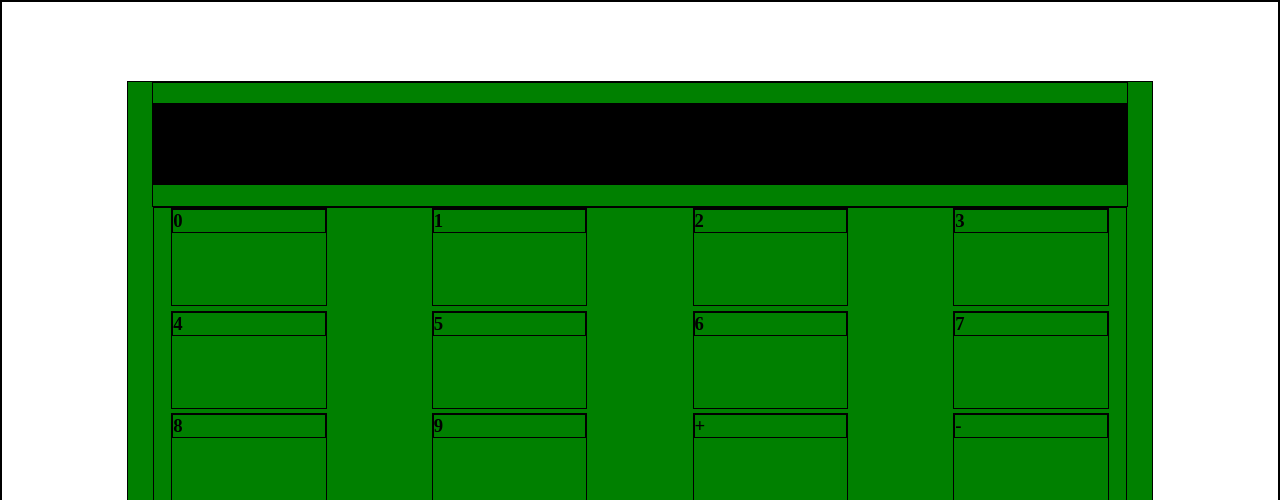
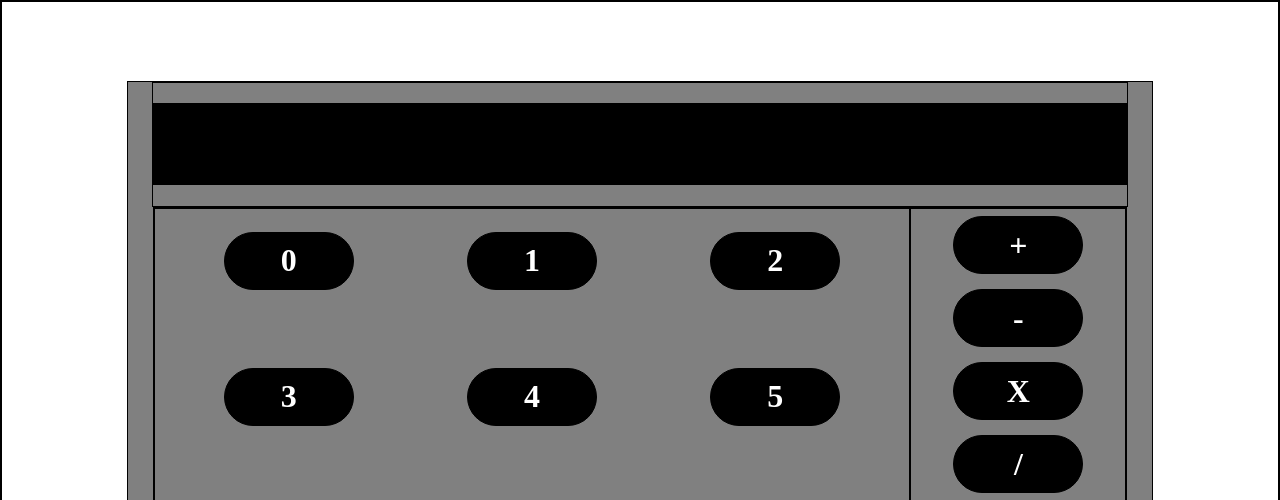
Before and after one commit to TechnicallyAustin/calculator, a plain HTML site: page index.html in a window 1280 px wide. Shown: the top 500 px of the page. Drawn offline with Linux system fonts and the light colour scheme.

Commit message:
basic calculator structure done. need to add Clear button

```diff
--- a/css/styles.css
+++ b/css/styles.css
@@ -11,7 +11,7 @@ body {
 }
 
 .calculator {
-  background-color: green;
+  background-color: gray;
   height: 80vh;
   width: 80vw;
   display: flex;
@@ -34,17 +34,48 @@ body {
   background-color: black;
 }
 
-.number-container {
+.button-container {
   height: 65vh;
   width: 76vw;
   display: flex;
-  justify-content: space-evenly;
-  flex-flow: row wrap;
-  column-gap: 9%;
+  justify-content: space-between;
+}
+
+.button {
+  height: 7vh;
+  width: 10vw;
+  border-radius: 50px;
+  display: flex;
+  flex-direction: column;
+  justify-content: center;
+  align-items: center;
+  background-color: black
+}
+
+.button h3 {
+    color: white;
+    font-size: 32px;
 
 }
 
-.button {
-  height: 12vh;
-  width: 12vw;
+.number-container {
+    width: 67vw;
+    display: flex;
+    flex-wrap: wrap;
+    gap: 15%;
+    justify-content: center;
+    align-items: center;
+    padding-top: 2%;
+    padding-bottom: 2%;
+
 }
+
+.operator-container {
+    width: 19vw;
+    display: flex;
+    flex-direction: column;
+    align-items: center;
+    justify-content: space-around
+
+
+}
--- a/src/api.js
+++ b/src/api.js
@@ -14,14 +14,15 @@ function createCalculator() {
   DisplayBox();
 
   function buttons() {
-    const buttonContainer = calculator.appendChild(
-      document.createElement("div")
-    );
-    buttonContainer.setAttribute("class", "number-container");
+    const buttonContainer = calculator.appendChild(document.createElement("div"));
+    buttonContainer.setAttribute("class", "button-container");
 
     function numbers() {
+        const numberContainer = buttonContainer.appendChild(document.createElement("div"));
+        numberContainer.setAttribute("class", "number-container")
+
       function zeroButton() {
-        const zero = buttonContainer.appendChild(document.createElement("div"));
+        const zero = numberContainer.appendChild(document.createElement("div"));
         zero.setAttribute("class", "number zero button");
         const number = zero.appendChild(document.createElement("h3"));
         number.textContent = "0";
@@ -29,7 +30,7 @@ function createCalculator() {
       zeroButton();
 
       function oneButton() {
-        const one = buttonContainer.appendChild(document.createElement("div"));
+        const one = numberContainer.appendChild(document.createElement("div"));
         one.setAttribute("class", "number one button");
         const number = one.appendChild(document.createElement("h3"));
         number.textContent = "1";
@@ -37,7 +38,7 @@ function createCalculator() {
       oneButton();
 
       function twoButton() {
-        const two = buttonContainer.appendChild(document.createElement("div"));
+        const two = numberContainer.appendChild(document.createElement("div"));
         two.setAttribute("class", "number two button");
         const number = two.appendChild(document.createElement("h3"));
         number.textContent = "2";
@@ -45,7 +46,7 @@ function createCalculator() {
       twoButton();
 
       function threeButton() {
-        const three = buttonContainer.appendChild(
+        const three = numberContainer.appendChild(
           document.createElement("div")
         );
         three.setAttribute("class", "number three button");
@@ -55,7 +56,7 @@ function createCalculator() {
       threeButton();
 
       function fourButton() {
-        const four = buttonContainer.appendChild(document.createElement("div"));
+        const four = numberContainer.appendChild(document.createElement("div"));
         four.setAttribute("class", "number four button");
         const number = four.appendChild(document.createElement("h3"));
         number.textContent = "4";
@@ -63,7 +64,7 @@ function createCalculator() {
       fourButton();
 
       function fiveButton() {
-        const five = buttonContainer.appendChild(document.createElement("div"));
+        const five = numberContainer.appendChild(document.createElement("div"));
         five.setAttribute("class", "number five button");
         const number = five.appendChild(document.createElement("h3"));
         number.textContent = "5";
@@ -71,7 +72,7 @@ function createCalculator() {
       fiveButton();
 
       function sixButton() {
-        const six = buttonContainer.appendChild(document.createElement("div"));
+        const six = numberContainer.appendChild(document.createElement("div"));
         six.setAttribute("class", "number six button");
         const number = six.appendChild(document.createElement("h3"));
         number.textContent = "6";
@@ -79,7 +80,7 @@ function createCalculator() {
       sixButton();
 
       function sevenButton() {
-        const seven = buttonContainer.appendChild(
+        const seven = numberContainer.appendChild(
           document.createElement("div")
         );
         seven.setAttribute("class", "number seven button");
@@ -89,7 +90,7 @@ function createCalculator() {
       sevenButton();
 
       function eightButton() {
-        const eight = buttonContainer.appendChild(
+        const eight = numberContainer.appendChild(
           document.createElement("div")
         );
         eight.setAttribute("class", "number eight button");
@@ -99,7 +100,7 @@ function createCalculator() {
       eightButton();
 
       function nineButton() {
-        const nine = buttonContainer.appendChild(document.createElement("div"));
+        const nine = numberContainer.appendChild(document.createElement("div"));
         nine.setAttribute("class", "number nine button");
         const number = nine.appendChild(document.createElement("h3"));
         number.textContent = "9";
@@ -109,8 +110,11 @@ function createCalculator() {
     numbers();
 
     function operators() {
+        const operatorContainer = buttonContainer.appendChild(document.createElement("div"));
+        operatorContainer.setAttribute("class", "operator-container");
+
       function addButton() {
-        const add = buttonContainer.appendChild(document.createElement("div"));
+        const add = operatorContainer.appendChild(document.createElement("div"));
         add.setAttribute("class", "operator add button");
         const operator = add.appendChild(document.createElement("h3"));
         operator.textContent = "+";
@@ -118,7 +122,7 @@ function createCalculator() {
       addButton();
 
       function subtractButton() {
-        const subtract = buttonContainer.appendChild(
+        const subtract = operatorContainer.appendChild(
           document.createElement("div")
         );
         subtract.setAttribute("class", "operator subtract button");
@@ -128,7 +132,7 @@ function createCalculator() {
       subtractButton();
 
       function multiplyButton() {
-        const multiply = buttonContainer.appendChild(
+        const multiply = operatorContainer.appendChild(
           document.createElement("div")
         );
         multiply.setAttribute("class", "operator multiply button");
@@ -138,7 +142,7 @@ function createCalculator() {
       multiplyButton();
 
       function divideButton() {
-        const divide = buttonContainer.appendChild(
+        const divide = operatorContainer.appendChild(
           document.createElement("div")
         );
         divide.setAttribute("class", "operator divide button");
@@ -148,7 +152,7 @@ function createCalculator() {
       divideButton();
 
       function exponentButton() {
-        const exponent = buttonContainer.appendChild(
+        const exponent = operatorContainer.appendChild(
           document.createElement("div")
         );
         exponent.setAttribute("class", "operator exponent button");
@@ -158,7 +162,7 @@ function createCalculator() {
       exponentButton();
 
       function squareRootButton() {
-        const squareRoot = buttonContainer.appendChild(document.createElement("div"));
+        const squareRoot = operatorContainer.appendChild(document.createElement("div"));
         squareRoot.setAttribute("class", "operator squareRoot button");
         const operator = squareRoot.appendChild(document.createElement("h3"));
         operator.textContent = "Sqr";
@@ -166,7 +170,7 @@ function createCalculator() {
       squareRootButton();
 
       function equalsButton() {
-        const equals = buttonContainer.appendChild(document.createElement("div"));
+        const equals = operatorContainer.appendChild(document.createElement("div"));
         equals.setAttribute("class", "operator equals button");
         const operator = equals.appendChild(document.createElement("h3"));
         operator.textContent = "=";
```
